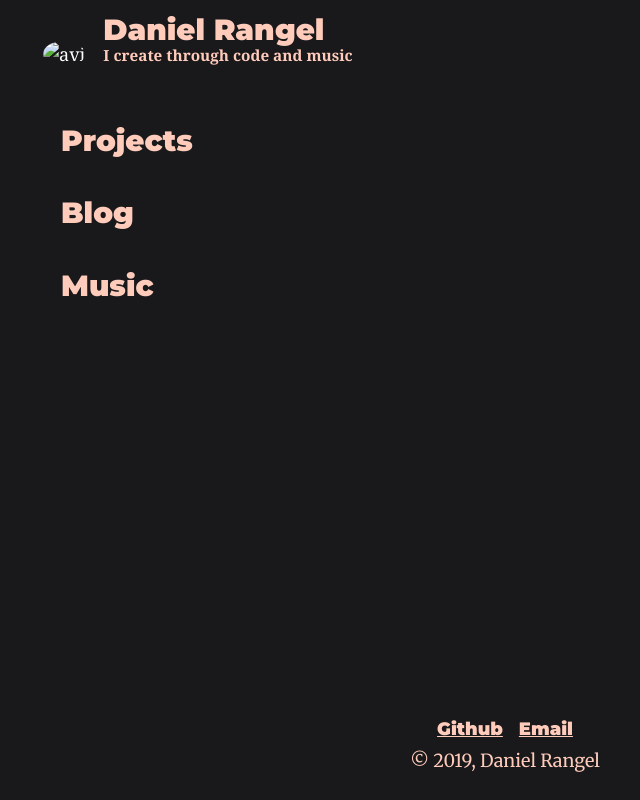
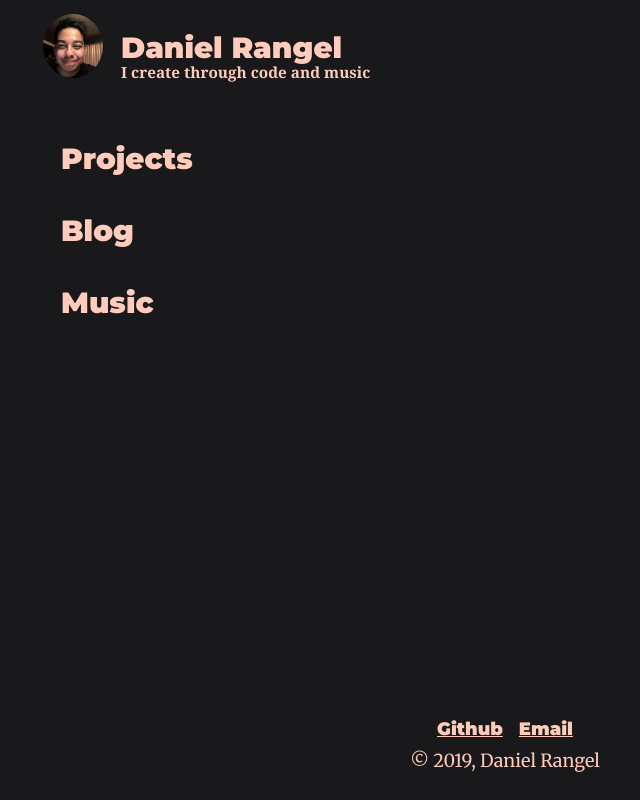
Before and after one commit to danny-rangel/danielrangel.io, a Gatsby site: page / in a window 1280 px wide. Shown: the whole page, without its empty margins (135-775 px from the left). Built offline with nearby package versions, Linux system fonts and the light colour scheme; Gatsby itself is replaced by a stand-in of ours.

Commit message:
if this doesnt fix the image im done

```diff
--- a/src/components/header.js
+++ b/src/components/header.js
@@ -3,7 +3,7 @@ import PropTypes from "prop-types"
 import React from "react"
 import styled from 'styled-components';
 
-import avi from "../images/avi.JPG";
+import avi from "../images/avi.jpg";
 
 const HeaderWrapper = styled.div`
   margin-bottom: 1.45rem;
@@ -24,7 +24,7 @@ const Header = ({ siteTitle }) => (
             padding: `0px 1rem`,
             paddingTop: 0,
           }}>
-        <img alt="avi" src={Image} style={{width: '60px', borderRadius: '100%', margin: 0}}></img>
+        <img alt="avi" src={avi} style={{width: '60px', borderRadius: '100%', margin: 0}}></img>
         <div style={{display: 'inline-block', padding: '0 0 0 1rem'}}>
           <h2 style={{ margin: 0 }}>
             <Link
```
